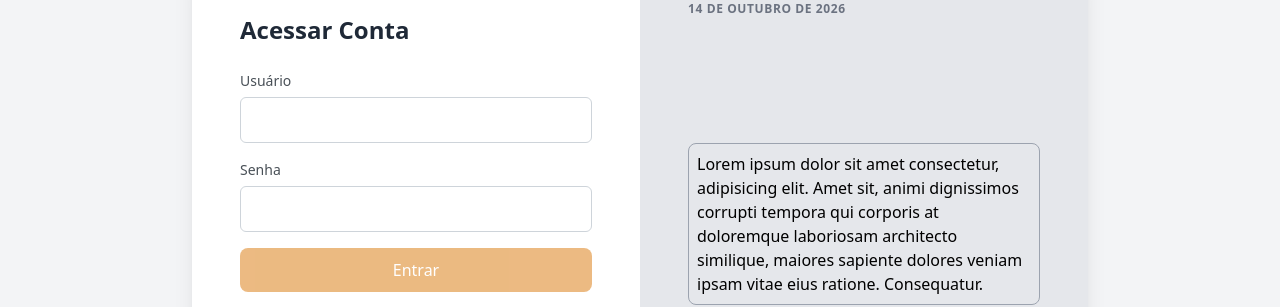
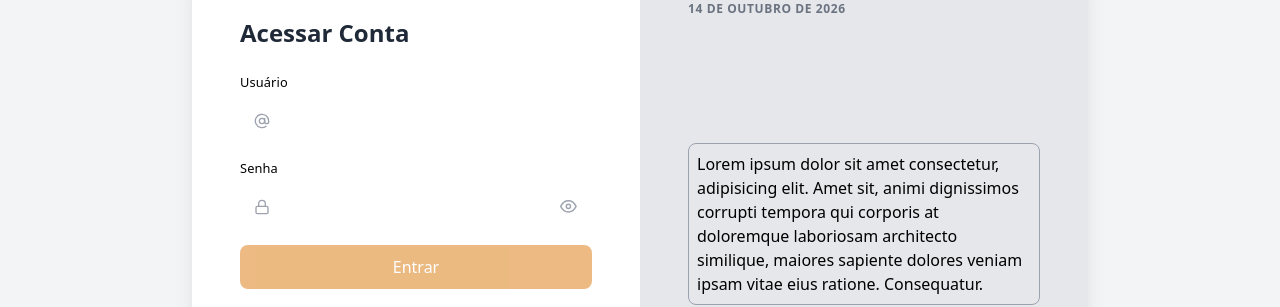
Before and after one commit to SouOWendel/bom-gosto-web-app, an Angular app in the folder apps/frontend/: page /auth/login in a window 1280 px wide. Shown: the part 261-568 px from the top of the page. Built offline with nearby package versions, Linux system fonts and the light colour scheme.

Commit message:
feat(input-text): reestrutura componente de input-text com ícones e toggle de senha Adiciona suporte a ícones dinâmicos e botão para mostrar/ocultar senha

```diff
--- a/apps/frontend/src/app/shared/components/input-text/input-text.component.html
+++ b/apps/frontend/src/app/shared/components/input-text/input-text.component.html
@@ -1,8 +1,32 @@
-<div class="form-field">
-  <label [for]="inputId">{{ label }}</label>
+<div class="field">
+  @if (label) {
+    <label class="field__label" [for]="inputId">{{ label }}</label>
+  }
+
+  <div class="field__wrapper" [class.field__wrapper--password]="type === 'password'">
+    <!-- Ícone do lado esquerdo -->
+    <span class="field__icon field__icon--left" aria-hidden="true">
+      @if (type === 'password') {
+        <!-- Ícone cadeado -->
+        <svg xmlns="http://www.w3.org/2000/svg" viewBox="0 0 24 24" fill="none"
+          stroke="currentColor" stroke-width="2" stroke-linecap="round" stroke-linejoin="round">
+          <rect x="3" y="11" width="18" height="11" rx="2" ry="2"/>
+          <path d="M7 11V7a5 5 0 0 1 10 0v4"/>
+        </svg>
+      } @else {
+        <!-- Ícone arroba / e-mail -->
+        <svg xmlns="http://www.w3.org/2000/svg" viewBox="0 0 24 24" fill="none"
+          stroke="currentColor" stroke-width="2" stroke-linecap="round" stroke-linejoin="round">
+          <circle cx="12" cy="12" r="4"/>
+          <path d="M16 8v5a3 3 0 0 0 6 0v-1a10 10 0 1 0-3.92 7.94"/>
+        </svg>
+      }
+    </span>
+
     <input
+      class="field__input"
       [id]="inputId"
-    [type]="type"
+      [type]="showPassword ? 'text' : type"
       [value]="value"
       [attr.autocomplete]="autocomplete"
       [placeholder]="placeholder"
@@ -10,4 +34,33 @@
       (input)="handleInput($any($event.target).value)"
       (blur)="handleBlur()"
     />
+
+    <!-- Botão de toggle para senha -->
+    @if (type === 'password') {
+      <button
+        type="button"
+        class="field__toggle"
+        (click)="togglePassword()"
+        [attr.aria-label]="showPassword ? 'Ocultar senha' : 'Mostrar senha'"
+        tabindex="-1"
+      >
+        @if (showPassword) {
+          <!-- Olho fechado -->
+          <svg xmlns="http://www.w3.org/2000/svg" viewBox="0 0 24 24" fill="none"
+            stroke="currentColor" stroke-width="2" stroke-linecap="round" stroke-linejoin="round">
+            <path d="M17.94 17.94A10.07 10.07 0 0 1 12 20c-7 0-11-8-11-8a18.45 18.45 0 0 1 5.06-5.94"/>
+            <path d="M9.9 4.24A9.12 9.12 0 0 1 12 4c7 0 11 8 11 8a18.5 18.5 0 0 1-2.16 3.19"/>
+            <line x1="1" y1="1" x2="23" y2="23"/>
+          </svg>
+        } @else {
+          <!-- Olho aberto -->
+          <svg xmlns="http://www.w3.org/2000/svg" viewBox="0 0 24 24" fill="none"
+            stroke="currentColor" stroke-width="2" stroke-linecap="round" stroke-linejoin="round">
+            <path d="M1 12s4-8 11-8 11 8 11 8-4 8-11 8-11-8-11-8z"/>
+            <circle cx="12" cy="12" r="3"/>
+          </svg>
+        }
+      </button>
+    }
   </div>
+</div>
--- a/apps/frontend/src/app/shared/components/input-text/input-text.component.scss
+++ b/apps/frontend/src/app/shared/components/input-text/input-text.component.scss
@@ -2,33 +2,94 @@
 	display: block;
 }
 
-.form-field {
+.field {
 	display: flex;
 	flex-direction: column;
-  gap: 0.375rem;
+	gap: 0.4rem;
 
-  label {
-    color: #495057;
-    font-size: 0.875rem;
+	&__label {
+		font-size: 0.8rem;
 		font-weight: 500;
+		color: var(--color-text);
+		letter-spacing: 0.01em;
 	}
 
-  input {
-    padding: 0.625rem 0.75rem;
-    border: 1px solid #ced4da;
-    border-radius: 0.375rem;
-    font-size: 1rem;
+	&__wrapper {
+		position: relative;
+		display: flex;
+		align-items: center;
+	}
+
+	&__icon {
+		position: absolute;
+		display: flex;
+		align-items: center;
+		pointer-events: none;
+		color: #9ca3af;
+
+		svg {
+			width: 1rem;
+			height: 1rem;
+		}
+
+		&--left {
+			left: 0.85rem;
+		}
+	}
+
+	&__input {
+		width: 100%;
+		padding: 0.7rem 0.85rem 0.7rem 2.5rem;
+		border: 1.5px solid var(--color-border);
+		border-radius: 0.5rem;
+		font-size: 0.9rem;
+		color: var(--color-text);
+		background-color: var(--color-white);
 		outline: none;
-    transition: border-color 0.15s ease-in-out, box-shadow 0.15s ease-in-out;
+		transition: border-color 0.2s ease, box-shadow 0.2s ease;
+
+		&::placeholder {
+			color: #c1c7d0;
+			font-size: 0.85rem;
+		}
 
 		&:focus {
-      border-color: #0d6efd;
-      box-shadow: 0 0 0 0.25rem rgba(13, 110, 253, 0.25);
+			border-color: var(--color-primary);
+			box-shadow: 0 0 0 3px rgba(123, 26, 46, 0.12);
 		}
 
 		&:disabled {
-      background-color: #e9ecef;
+			background-color: #f3f4f6;
 			cursor: not-allowed;
+			opacity: 0.7;
+		}
+	}
+
+	// Campo com toggle de senha: adiciona padding à direita
+	&__wrapper--password &__input {
+		padding-right: 2.75rem;
+	}
+
+	&__toggle {
+		position: absolute;
+		right: 0.75rem;
+		display: flex;
+		align-items: center;
+		justify-content: center;
+		background: none;
+		border: none;
+		cursor: pointer;
+		padding: 0.2rem;
+		color: #9ca3af;
+		transition: color 0.2s ease;
+
+		svg {
+			width: 1.05rem;
+			height: 1.05rem;
+		}
+
+		&:hover {
+			color: var(--color-primary);
 		}
 	}
 }
--- a/apps/frontend/src/app/shared/components/input-text/input-text.component.ts
+++ b/apps/frontend/src/app/shared/components/input-text/input-text.component.ts
@@ -23,6 +23,7 @@ export class InputTextComponent implements ControlValueAccessor {
 
 	value = '';
 	disabled = false;
+	showPassword = false;
 
 	private onChange: (value: string) => void = () => undefined;
 	private onTouched: () => void = () => undefined;
@@ -51,4 +52,8 @@ export class InputTextComponent implements ControlValueAccessor {
 	handleBlur(): void {
 		this.onTouched();
 	}
+
+	togglePassword(): void {
+		this.showPassword = !this.showPassword;
 	}
+}
```
Lines whose indentation alone changed are shown as unchanged.
